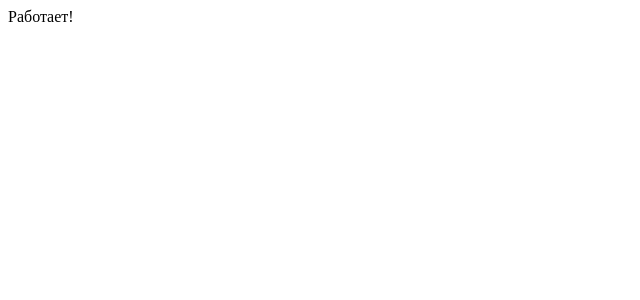
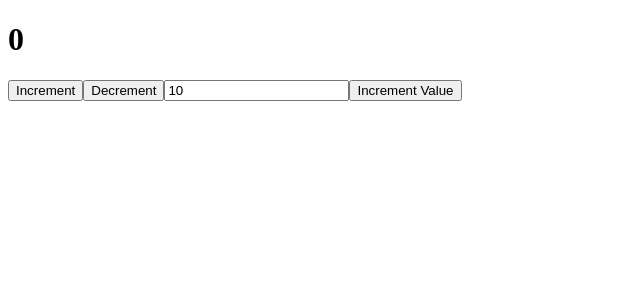
Before and after one commit to davidfox15/kvando, a React (Create React App) app in the folder Ulbi/react-fund-course/: page / in a window 1280 px wide. Shown: the top 300 px of the page, without its empty margins (0-640 px from the left). Built offline with nearby package versions, Linux system fonts and the light colour scheme.

Commit message:
Простой счетчик на хуках состояний и функциональных компонентах

```diff
--- a/Ulbi/react-fund-course/src/App.js
+++ b/Ulbi/react-fund-course/src/App.js
@@ -1,5 +1,7 @@
+import Counter from './components/Counter';
+
 function App() {
-  return <div>Работает!</div>;
+  return <Counter />;
 }
 
 export default App;
--- /dev/null
+++ b/Ulbi/react-fund-course/src/components/Counter.js
@@ -0,0 +1,35 @@
+import React from 'react';
+import { useState } from 'react';
+
+export default function Counter() {
+  let [likes, setLikes] = useState(0);
+  let [value, setValue] = useState(10);
+
+  function increment() {
+    setLikes(likes + 1);
+  }
+
+  function decrement() {
+    setLikes(likes - 1);
+  }
+
+  function incrementValue() {
+    setLikes(likes + value);
+  }
+
+  return (
+    <div>
+      <h1>{likes}</h1>
+      <button onClick={increment}>Increment</button>
+      <button onClick={decrement}>Decrement</button>
+      <input
+        type="number"
+        value={value}
+        onChange={event => {
+          setValue(+event.target.value);
+        }}
+      />
+      <button onClick={incrementValue}>Increment Value</button>
+    </div>
+  );
+}
```
